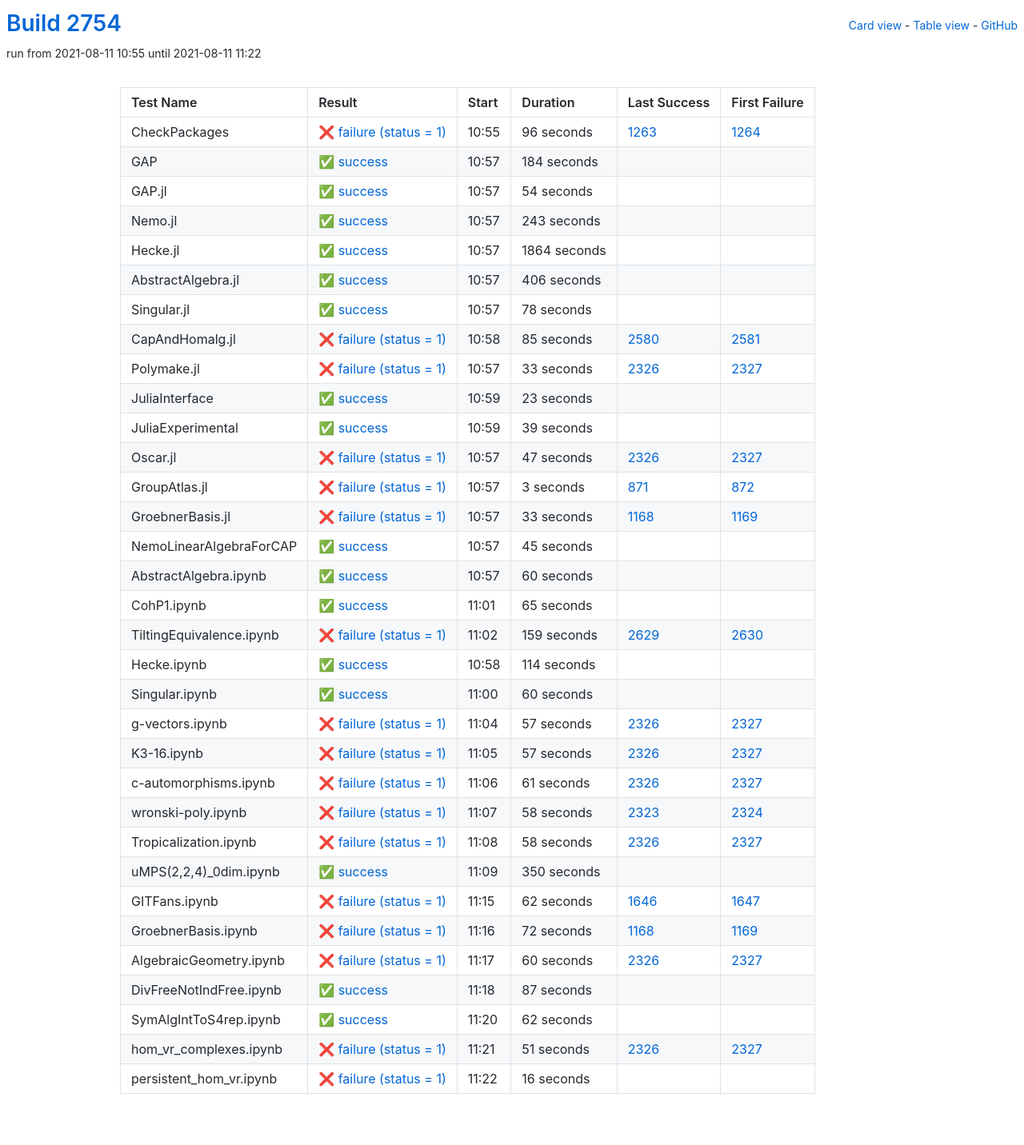
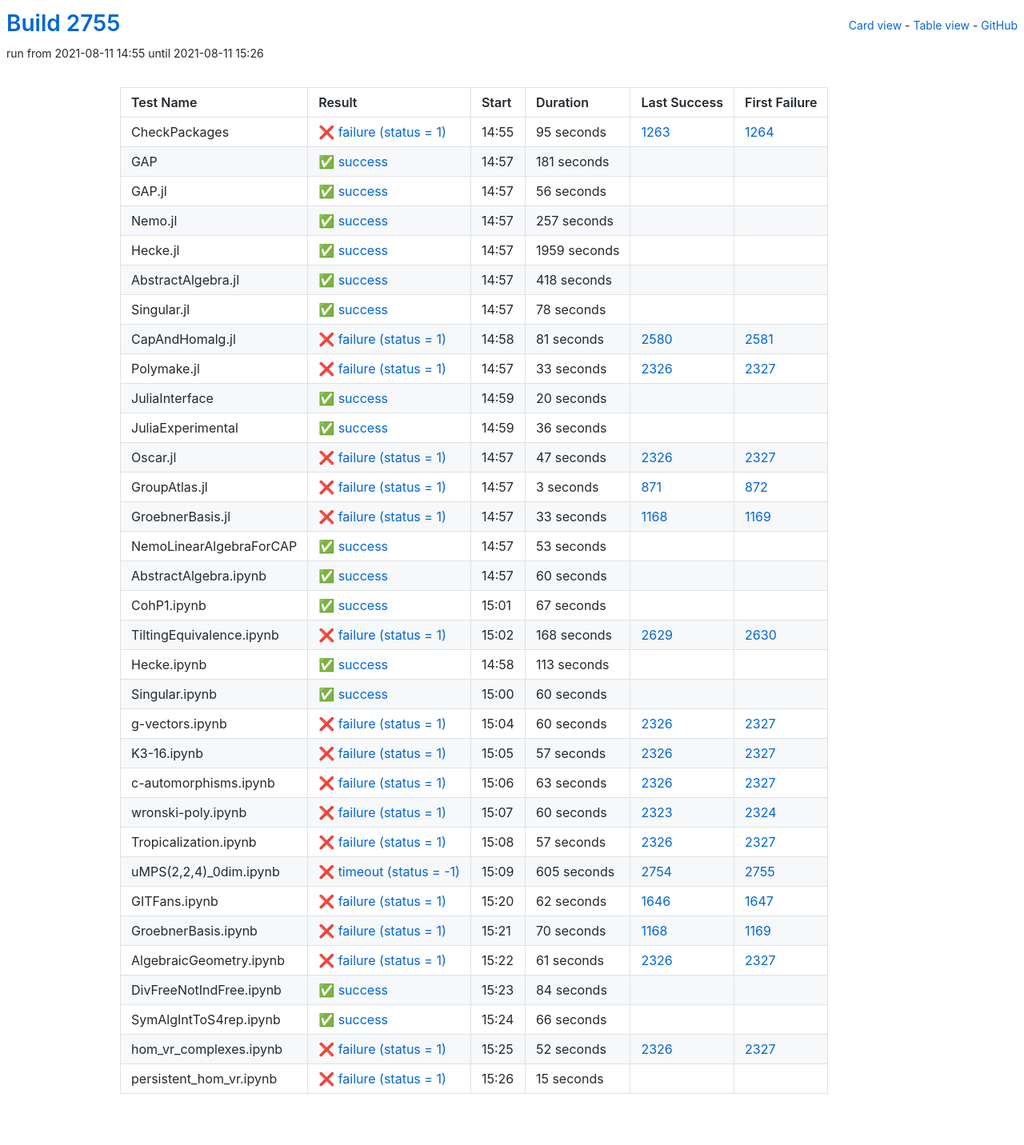
Before and after one commit to oscar-system/oscar-ci-status-stable, a Jekyll site: the page built from table.html, in a window 1280 px wide. Shown: the whole page at 80% size. Built offline with Jekyll 4.4.1, drawn with Linux system fonts in a browser that asks for light colours.

Commit message:
Build #2755

```diff
--- a/_data/ci.yml
+++ b/_data/ci.yml
@@ -1,6 +1,6 @@
 ---
-build: 2754
-build_url: https://oscarci.mathematik.uni-kl.de/job/oscar-stable/2754/
+build: 2755
+build_url: https://oscarci.mathematik.uni-kl.de/job/oscar-stable/2755/
 job: oscar-stable
 organization: oscar-system
 repo: oscar-ci-status-stable
@@ -8,80 +8,80 @@ repourl: https://github.com/oscar-system/oscar-ci-status-stable
 tests:
 - name: CheckPackages
   id: checkpackages
-  log: https://oscarci.mathematik.uni-kl.de/job/oscar-stable/2754/artifact/logs/build-2754/CheckPackages.log
-  start: 2021-08-11 10:55
+  log: https://oscarci.mathematik.uni-kl.de/job/oscar-stable/2755/artifact/logs/build-2755/CheckPackages.log
+  start: 2021-08-11 14:55
   success: false
   exitcode: 1
   status: failure
-  duration: 96
+  duration: 95
   last_success: 1263
   last_success_url: https://oscarci.mathematik.uni-kl.de/job/oscar-stable/1263/
   first_failure: 1264
   first_failure_url: https://oscarci.mathematik.uni-kl.de/job/oscar-stable/1264/
 - name: GAP
   id: gap
-  log: https://oscarci.mathematik.uni-kl.de/job/oscar-stable/2754/artifact/logs/build-2754/GAP.log
-  start: 2021-08-11 10:57
+  log: https://oscarci.mathematik.uni-kl.de/job/oscar-stable/2755/artifact/logs/build-2755/GAP.log
+  start: 2021-08-11 14:57
   success: true
   exitcode: 0
   status: success
-  duration: 184
+  duration: 181
   last_success: false
   last_success_url:
   first_failure: false
   first_failure_url:
 - name: GAP.jl
   id: gap-jl
-  log: https://oscarci.mathematik.uni-kl.de/job/oscar-stable/2754/artifact/logs/build-2754/GAP.jl.log
-  start: 2021-08-11 10:57
+  log: https://oscarci.mathematik.uni-kl.de/job/oscar-stable/2755/artifact/logs/build-2755/GAP.jl.log
+  start: 2021-08-11 14:57
   success: true
   exitcode: 0
   status: success
-  duration: 54
+  duration: 56
   last_success: false
   last_success_url:
   first_failure: false
   first_failure_url:
 - name: Nemo.jl
   id: nemo-jl
-  log: https://oscarci.mathematik.uni-kl.de/job/oscar-stable/2754/artifact/logs/build-2754/Nemo.jl.log
-  start: 2021-08-11 10:57
+  log: https://oscarci.mathematik.uni-kl.de/job/oscar-stable/2755/artifact/logs/build-2755/Nemo.jl.log
+  start: 2021-08-11 14:57
   success: true
   exitcode: 0
   status: success
-  duration: 243
+  duration: 257
   last_success: false
   last_success_url:
   first_failure: false
   first_failure_url:
 - name: Hecke.jl
   id: hecke-jl
-  log: https://oscarci.mathematik.uni-kl.de/job/oscar-stable/2754/artifact/logs/build-2754/Hecke.jl.log
-  start: 2021-08-11 10:57
+  log: https://oscarci.mathematik.uni-kl.de/job/oscar-stable/2755/artifact/logs/build-2755/Hecke.jl.log
+  start: 2021-08-11 14:57
   success: true
   exitcode: 0
   status: success
-  duration: 1864
+  duration: 1959
   last_success: false
   last_success_url:
   first_failure: false
   first_failure_url:
 - name: AbstractAlgebra.jl
   id: abstractalgebra-jl
-  log: https://oscarci.mathematik.uni-kl.de/job/oscar-stable/2754/artifact/logs/build-2754/AbstractAlgebra.jl.log
-  start: 2021-08-11 10:57
+  log: https://oscarci.mathematik.uni-kl.de/job/oscar-stable/2755/artifact/logs/build-2755/AbstractAlgebra.jl.log
+  start: 2021-08-11 14:57
   success: true
   exitcode: 0
   status: success
-  duration: 406
+  duration: 418
   last_success: false
   last_success_url:
   first_failure: false
   first_failure_url:
 - name: Singular.jl
   id: singular-jl
-  log: https://oscarci.mathematik.uni-kl.de/job/oscar-stable/2754/artifact/logs/build-2754/Singular.jl.log
-  start: 2021-08-11 10:57
+  log: https://oscarci.mathematik.uni-kl.de/job/oscar-stable/2755/artifact/logs/build-2755/Singular.jl.log
+  start: 2021-08-11 14:57
   success: true
   exitcode: 0
   status: success
@@ -92,20 +92,20 @@ tests:
   first_failure_url:
 - name: CapAndHomalg.jl
   id: capandhomalg-jl
-  log: https://oscarci.mathematik.uni-kl.de/job/oscar-stable/2754/artifact/logs/build-2754/CapAndHomalg.jl.log
-  start: 2021-08-11 10:58
+  log: https://oscarci.mathematik.uni-kl.de/job/oscar-stable/2755/artifact/logs/build-2755/CapAndHomalg.jl.log
+  start: 2021-08-11 14:58
   success: false
   exitcode: 1
   status: failure
-  duration: 85
+  duration: 81
   last_success: 2580
   last_success_url: https://oscarci.mathematik.uni-kl.de/job/oscar-stable/2580/
   first_failure: 2581
   first_failure_url: https://oscarci.mathematik.uni-kl.de/job/oscar-stable/2581/
 - name: Polymake.jl
   id: polymake-jl
-  log: https://oscarci.mathematik.uni-kl.de/job/oscar-stable/2754/artifact/logs/build-2754/Polymake.jl.log
-  start: 2021-08-11 10:57
+  log: https://oscarci.mathematik.uni-kl.de/job/oscar-stable/2755/artifact/logs/build-2755/Polymake.jl.log
+  start: 2021-08-11 14:57
   success: false
   exitcode: 1
   status: failure
@@ -116,32 +116,32 @@ tests:
   first_failure_url: https://oscarci.mathematik.uni-kl.de/job/oscar-stable/2327/
 - name: JuliaInterface
   id: juliainterface
-  log: https://oscarci.mathematik.uni-kl.de/job/oscar-stable/2754/artifact/logs/build-2754/JuliaInterface.log
-  start: 2021-08-11 10:59
+  log: https://oscarci.mathematik.uni-kl.de/job/oscar-stable/2755/artifact/logs/build-2755/JuliaInterface.log
+  start: 2021-08-11 14:59
   success: true
   exitcode: 0
   status: success
-  duration: 23
+  duration: 20
   last_success: false
   last_success_url:
   first_failure: false
   first_failure_url:
 - name: JuliaExperimental
   id: juliaexperimental
-  log: https://oscarci.mathematik.uni-kl.de/job/oscar-stable/2754/artifact/logs/build-2754/JuliaExperimental.log
-  start: 2021-08-11 10:59
+  log: https://oscarci.mathematik.uni-kl.de/job/oscar-stable/2755/artifact/logs/build-2755/JuliaExperimental.log
+  start: 2021-08-11 14:59
   success: true
   exitcode: 0
   status: success
-  duration: 39
+  duration: 36
   last_success: false
   last_success_url:
   first_failure: false
   first_failure_url:
 - name: Oscar.jl
   id: oscar-jl
-  log: https://oscarci.mathematik.uni-kl.de/job/oscar-stable/2754/artifact/logs/build-2754/Oscar.jl.log
-  start: 2021-08-11 10:57
+  log: https://oscarci.mathematik.uni-kl.de/job/oscar-stable/2755/artifact/logs/build-2755/Oscar.jl.log
+  start: 2021-08-11 14:57
   success: false
   exitcode: 1
   status: failure
@@ -152,8 +152,8 @@ tests:
   first_failure_url: https://oscarci.mathematik.uni-kl.de/job/oscar-stable/2327/
 - name: GroupAtlas.jl
   id: groupatlas-jl
-  log: https://oscarci.mathematik.uni-kl.de/job/oscar-stable/2754/artifact/logs/build-2754/GroupAtlas.jl.log
-  start: 2021-08-11 10:57
+  log: https://oscarci.mathematik.uni-kl.de/job/oscar-stable/2755/artifact/logs/build-2755/GroupAtlas.jl.log
+  start: 2021-08-11 14:57
   success: false
   exitcode: 1
   status: failure
@@ -164,8 +164,8 @@ tests:
   first_failure_url: https://oscarci.mathematik.uni-kl.de/job/oscar-stable/872/
 - name: GroebnerBasis.jl
   id: groebnerbasis-jl
-  log: https://oscarci.mathematik.uni-kl.de/job/oscar-stable/2754/artifact/logs/build-2754/GroebnerBasis.jl.log
-  start: 2021-08-11 10:57
+  log: https://oscarci.mathematik.uni-kl.de/job/oscar-stable/2755/artifact/logs/build-2755/GroebnerBasis.jl.log
+  start: 2021-08-11 14:57
   success: false
   exitcode: 1
   status: failure
@@ -176,20 +176,20 @@ tests:
   first_failure_url: https://oscarci.mathematik.uni-kl.de/job/oscar-stable/1169/
 - name: NemoLinearAlgebraForCAP
   id: nemolinearalgebraforcap
-  log: https://oscarci.mathematik.uni-kl.de/job/oscar-stable/2754/artifact/logs/build-2754/NemoLinearAlgebraForCAP.log
-  start: 2021-08-11 10:57
+  log: https://oscarci.mathematik.uni-kl.de/job/oscar-stable/2755/artifact/logs/build-2755/NemoLinearAlgebraForCAP.log
+  start: 2021-08-11 14:57
   success: true
   exitcode: 0
   status: success
-  duration: 45
+  duration: 53
   last_success: false
   last_success_url:
   first_failure: false
   first_failure_url:
 - name: AbstractAlgebra.ipynb
   id: abstractalgebra-ipynb
-  log: https://oscarci.mathematik.uni-kl.de/job/oscar-stable/2754/artifact/logs/build-2754/AbstractAlgebra.ipynb.log
-  start: 2021-08-11 10:57
+  log: https://oscarci.mathematik.uni-kl.de/job/oscar-stable/2755/artifact/logs/build-2755/AbstractAlgebra.ipynb.log
+  start: 2021-08-11 14:57
   success: true
   exitcode: 0
   status: success
@@ -200,44 +200,44 @@ tests:
   first_failure_url:
 - name: CohP1.ipynb
   id: cohp1-ipynb
-  log: https://oscarci.mathematik.uni-kl.de/job/oscar-stable/2754/artifact/logs/build-2754/CohP1.ipynb.log
-  start: 2021-08-11 11:01
+  log: https://oscarci.mathematik.uni-kl.de/job/oscar-stable/2755/artifact/logs/build-2755/CohP1.ipynb.log
+  start: 2021-08-11 15:01
   success: true
   exitcode: 0
   status: success
-  duration: 65
+  duration: 67
   last_success: false
   last_success_url:
   first_failure: false
   first_failure_url:
 - name: TiltingEquivalence.ipynb
   id: tiltingequivalence-ipynb
-  log: https://oscarci.mathematik.uni-kl.de/job/oscar-stable/2754/artifact/logs/build-2754/TiltingEquivalence.ipynb.log
-  start: 2021-08-11 11:02
+  log: https://oscarci.mathematik.uni-kl.de/job/oscar-stable/2755/artifact/logs/build-2755/TiltingEquivalence.ipynb.log
+  start: 2021-08-11 15:02
   success: false
   exitcode: 1
   status: failure
-  duration: 159
+  duration: 168
   last_success: 2629
   last_success_url: https://oscarci.mathematik.uni-kl.de/job/oscar-stable/2629/
   first_failure: 2630
   first_failure_url: https://oscarci.mathematik.uni-kl.de/job/oscar-stable/2630/
 - name: Hecke.ipynb
   id: hecke-ipynb
-  log: https://oscarci.mathematik.uni-kl.de/job/oscar-stable/2754/artifact/logs/build-2754/Hecke.ipynb.log
-  start: 2021-08-11 10:58
+  log: https://oscarci.mathematik.uni-kl.de/job/oscar-stable/2755/artifact/logs/build-2755/Hecke.ipynb.log
+  start: 2021-08-11 14:58
   success: true
   exitcode: 0
   status: success
-  duration: 114
+  duration: 113
   last_success: false
   last_success_url:
   first_failure: false
   first_failure_url:
 - name: Singular.ipynb
   id: singular-ipynb
-  log: https://oscarci.mathematik.uni-kl.de/job/oscar-stable/2754/artifact/logs/build-2754/Singular.ipynb.log
-  start: 2021-08-11 11:00
+  log: https://oscarci.mathematik.uni-kl.de/job/oscar-stable/2755/artifact/logs/build-2755/Singular.ipynb.log
+  start: 2021-08-11 15:00
   success: true
   exitcode: 0
   status: success
@@ -248,20 +248,20 @@ tests:
   first_failure_url:
 - name: g-vectors.ipynb
   id: g-vectors-ipynb
-  log: https://oscarci.mathematik.uni-kl.de/job/oscar-stable/2754/artifact/logs/build-2754/g-vectors.ipynb.log
-  start: 2021-08-11 11:04
+  log: https://oscarci.mathematik.uni-kl.de/job/oscar-stable/2755/artifact/logs/build-2755/g-vectors.ipynb.log
+  start: 2021-08-11 15:04
   success: false
   exitcode: 1
   status: failure
-  duration: 57
+  duration: 60
   last_success: 2326
   last_success_url: https://oscarci.mathematik.uni-kl.de/job/oscar-stable/2326/
   first_failure: 2327
   first_failure_url: https://oscarci.mathematik.uni-kl.de/job/oscar-stable/2327/
 - name: K3-16.ipynb
   id: k3-16-ipynb
-  log: https://oscarci.mathematik.uni-kl.de/job/oscar-stable/2754/artifact/logs/build-2754/K3-16.ipynb.log
-  start: 2021-08-11 11:05
+  log: https://oscarci.mathematik.uni-kl.de/job/oscar-stable/2755/artifact/logs/build-2755/K3-16.ipynb.log
+  start: 2021-08-11 15:05
   success: false
   exitcode: 1
   status: failure
@@ -272,56 +272,56 @@ tests:
   first_failure_url: https://oscarci.mathematik.uni-kl.de/job/oscar-stable/2327/
 - name: c-automorphisms.ipynb
   id: c-automorphisms-ipynb
-  log: https://oscarci.mathematik.uni-kl.de/job/oscar-stable/2754/artifact/logs/build-2754/c-automorphisms.ipynb.log
-  start: 2021-08-11 11:06
+  log: https://oscarci.mathematik.uni-kl.de/job/oscar-stable/2755/artifact/logs/build-2755/c-automorphisms.ipynb.log
+  start: 2021-08-11 15:06
   success: false
   exitcode: 1
   status: failure
-  duration: 61
+  duration: 63
   last_success: 2326
   last_success_url: https://oscarci.mathematik.uni-kl.de/job/oscar-stable/2326/
   first_failure: 2327
   first_failure_url: https://oscarci.mathematik.uni-kl.de/job/oscar-stable/2327/
 - name: wronski-poly.ipynb
   id: wronski-poly-ipynb
-  log: https://oscarci.mathematik.uni-kl.de/job/oscar-stable/2754/artifact/logs/build-2754/wronski-poly.ipynb.log
-  start: 2021-08-11 11:07
+  log: https://oscarci.mathematik.uni-kl.de/job/oscar-stable/2755/artifact/logs/build-2755/wronski-poly.ipynb.log
+  start: 2021-08-11 15:07
   success: false
   exitcode: 1
   status: failure
-  duration: 58
+  duration: 60
   last_success: 2323
   last_success_url: https://oscarci.mathematik.uni-kl.de/job/oscar-stable/2323/
   first_failure: 2324
   first_failure_url: https://oscarci.mathematik.uni-kl.de/job/oscar-stable/2324/
 - name: Tropicalization.ipynb
   id: tropicalization-ipynb
-  log: https://oscarci.mathematik.uni-kl.de/job/oscar-stable/2754/artifact/logs/build-2754/Tropicalization.ipynb.log
-  start: 2021-08-11 11:08
+  log: https://oscarci.mathematik.uni-kl.de/job/oscar-stable/2755/artifact/logs/build-2755/Tropicalization.ipynb.log
+  start: 2021-08-11 15:08
   success: false
   exitcode: 1
   status: failure
-  duration: 58
+  duration: 57
   last_success: 2326
   last_success_url: https://oscarci.mathematik.uni-kl.de/job/oscar-stable/2326/
   first_failure: 2327
   first_failure_url: https://oscarci.mathematik.uni-kl.de/job/oscar-stable/2327/
 - name: uMPS(2,2,4)_0dim.ipynb
   id: umps-2-2-4-0dim-ipynb
-  log: https://oscarci.mathematik.uni-kl.de/job/oscar-stable/2754/artifact/logs/build-2754/uMPS-2-2-4-_0dim.ipynb.log
-  start: 2021-08-11 11:09
-  success: true
-  exitcode: 0
-  status: success
-  duration: 350
-  last_success: false
-  last_success_url:
-  first_failure: false
-  first_failure_url:
+  log: https://oscarci.mathematik.uni-kl.de/job/oscar-stable/2755/artifact/logs/build-2755/uMPS-2-2-4-_0dim.ipynb.log
+  start: 2021-08-11 15:09
+  success: false
+  exitcode: -1
+  status: timeout
+  duration: 605
+  last_success: 2754
+  last_success_url: https://oscarci.mathematik.uni-kl.de/job/oscar-stable/2754/
+  first_failure: 2755
+  first_failure_url: https://oscarci.mathematik.uni-kl.de/job/oscar-stable/2755/
 - name: GITFans.ipynb
   id: gitfans-ipynb
-  log: https://oscarci.mathematik.uni-kl.de/job/oscar-stable/2754/artifact/logs/build-2754/GITFans.ipynb.log
-  start: 2021-08-11 11:15
+  log: https://oscarci.mathematik.uni-kl.de/job/oscar-stable/2755/artifact/logs/build-2755/GITFans.ipynb.log
+  start: 2021-08-11 15:20
   success: false
   exitcode: 1
   status: failure
@@ -332,72 +332,72 @@ tests:
   first_failure_url: https://oscarci.mathematik.uni-kl.de/job/oscar-stable/1647/
 - name: GroebnerBasis.ipynb
   id: groebnerbasis-ipynb
-  log: https://oscarci.mathematik.uni-kl.de/job/oscar-stable/2754/artifact/logs/build-2754/GroebnerBasis.ipynb.log
-  start: 2021-08-11 11:16
+  log: https://oscarci.mathematik.uni-kl.de/job/oscar-stable/2755/artifact/logs/build-2755/GroebnerBasis.ipynb.log
+  start: 2021-08-11 15:21
   success: false
   exitcode: 1
   status: failure
-  duration: 72
+  duration: 70
   last_success: 1168
   last_success_url: https://oscarci.mathematik.uni-kl.de/job/oscar-stable/1168/
   first_failure: 1169
   first_failure_url: https://oscarci.mathematik.uni-kl.de/job/oscar-stable/1169/
 - name: AlgebraicGeometry.ipynb
   id: algebraicgeometry-ipynb
-  log: https://oscarci.mathematik.uni-kl.de/job/oscar-stable/2754/artifact/logs/build-2754/AlgebraicGeometry.ipynb.log
-  start: 2021-08-11 11:17
+  log: https://oscarci.mathematik.uni-kl.de/job/oscar-stable/2755/artifact/logs/build-2755/AlgebraicGeometry.ipynb.log
+  start: 2021-08-11 15:22
   success: false
   exitcode: 1
   status: failure
-  duration: 60
+  duration: 61
   last_success: 2326
   last_success_url: https://oscarci.mathematik.uni-kl.de/job/oscar-stable/2326/
   first_failure: 2327
   first_failure_url: https://oscarci.mathematik.uni-kl.de/job/oscar-stable/2327/
 - name: DivFreeNotIndFree.ipynb
   id: divfreenotindfree-ipynb
-  log: https://oscarci.mathematik.uni-kl.de/job/oscar-stable/2754/artifact/logs/build-2754/DivFreeNotIndFree.ipynb.log
-  start: 2021-08-11 11:18
+  log: https://oscarci.mathematik.uni-kl.de/job/oscar-stable/2755/artifact/logs/build-2755/DivFreeNotIndFree.ipynb.log
+  start: 2021-08-11 15:23
   success: true
   exitcode: 0
   status: success
-  duration: 87
+  duration: 84
   last_success: false
   last_success_url:
   first_failure: false
   first_failure_url:
 - name: SymAlgIntToS4rep.ipynb
   id: symalginttos4rep-ipynb
-  log: https://oscarci.mathematik.uni-kl.de/job/oscar-stable/2754/artifact/logs/build-2754/SymAlgIntToS4rep.ipynb.log
-  start: 2021-08-11 11:20
+  log: https://oscarci.mathematik.uni-kl.de/job/oscar-stable/2755/artifact/logs/build-2755/SymAlgIntToS4rep.ipynb.log
+  start: 2021-08-11 15:24
   success: true
   exitcode: 0
   status: success
-  duration: 62
+  duration: 66
   last_success: false
   last_success_url:
   first_failure: false
   first_failure_url:
 - name: hom_vr_complexes.ipynb
   id: hom-vr-complexes-ipynb
-  log: https://oscarci.mathematik.uni-kl.de/job/oscar-stable/2754/artifact/logs/build-2754/hom_vr_complexes.ipynb.log
-  start: 2021-08-11 11:21
+  log: https://oscarci.mathematik.uni-kl.de/job/oscar-stable/2755/artifact/logs/build-2755/hom_vr_complexes.ipynb.log
+  start: 2021-08-11 15:25
   success: false
   exitcode: 1
   status: failure
-  duration: 51
+  duration: 52
   last_success: 2326
   last_success_url: https://oscarci.mathematik.uni-kl.de/job/oscar-stable/2326/
   first_failure: 2327
   first_failure_url: https://oscarci.mathematik.uni-kl.de/job/oscar-stable/2327/
 - name: persistent_hom_vr.ipynb
   id: persistent-hom-vr-ipynb
-  log: https://oscarci.mathematik.uni-kl.de/job/oscar-stable/2754/artifact/logs/build-2754/persistent_hom_vr.ipynb.log
-  start: 2021-08-11 11:22
+  log: https://oscarci.mathematik.uni-kl.de/job/oscar-stable/2755/artifact/logs/build-2755/persistent_hom_vr.ipynb.log
+  start: 2021-08-11 15:26
   success: false
   exitcode: 1
   status: failure
-  duration: 16
+  duration: 15
   last_success: false
   last_success_url:
   first_failure: false
```
Also changed, not shown: README.md.
